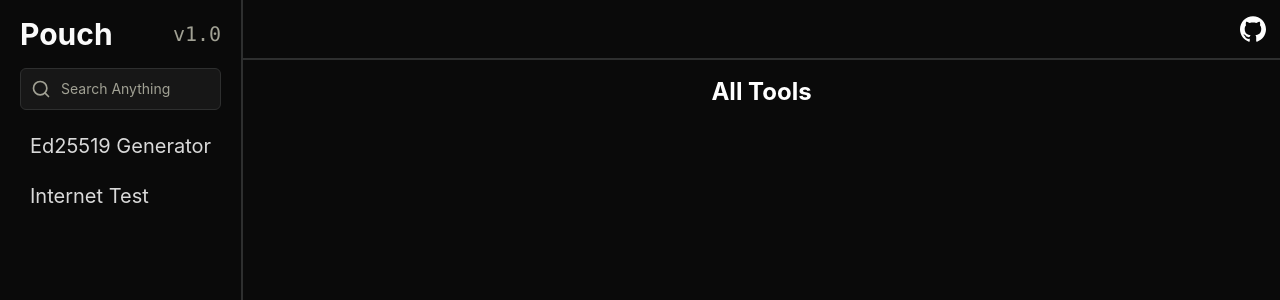
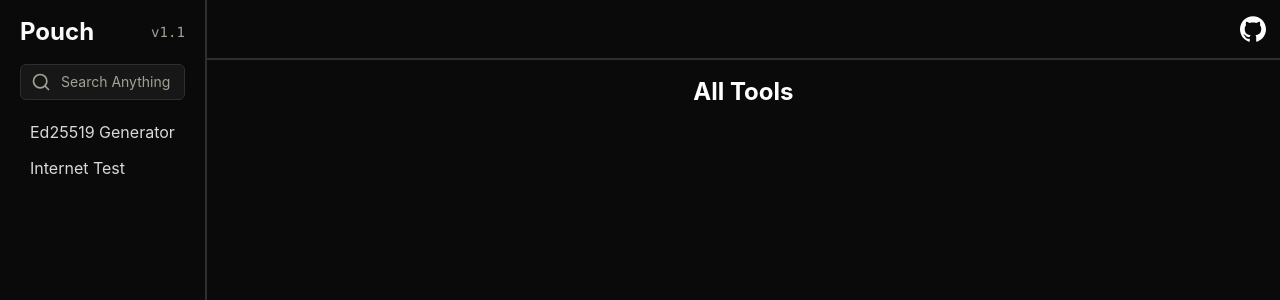
Before and after one commit to BiltuDas1/Pouch, a React app: page / in a window 1280 px wide. Shown: the top 300 px of the page. Built offline with nearby package versions, Linux system fonts and the light colour scheme; the HTML template or start-up script is replaced by a standard one.

Commit message:
fix: Reduced size of sidebar items

```diff
--- a/package.json
+++ b/package.json
@@ -1,7 +1,7 @@
 {
   "name": "pouch",
   "private": true,
-  "version": "1.0",
+  "version": "1.1",
   "type": "module",
   "scripts": {
     "dev": "vite",
--- a/src/pages/homepage.tsx
+++ b/src/pages/homepage.tsx
@@ -35,25 +35,25 @@ export default function Home() {
         <aside className="h-full w-fit min-w-max border-r-2 border-border-primary pl-5 pr-5 pt-4 pb-4 flex flex-col gap-4 select-none">
           <section className="flex flex-col gap-4">
             <div className="flex flex-row justify-between items-center">
-              <h1 className="font-sans text-text-primary text-3xl font-bold">
+              <h1 className="font-sans text-text-primary text-2xl font-bold">
                 Pouch
               </h1>
-              <p className="font-mono text-text-secondary text-xl">
+              <p className="font-mono text-text-secondary text-sm">
                 v{packageJson.version}
               </p>
             </div>
-            <div className="font-sans text-text-secondary bg-background-secondary pl-2.5 pr-2.5 w-full h-10.5 rounded-md flex flex-row items-center gap-2.5 border border-border-primary">
+            <div className="font-sans text-text-secondary bg-background-secondary px-2.5 w-full h-9 rounded-md flex flex-row items-center gap-2.5 border border-border-primary hover:opacity-80 hover:cursor-pointer">
               <Search size={20} />
               <p className="text-sm">Search Anything</p>
             </div>
           </section>
-          <section id="sidebar" className="w-full h-full flex flex-col gap-2.5">
+          <section id="sidebar" className="w-full h-full flex flex-col gap-1">
             {modules.map((module) => (
               <button
                 key={module.name}
                 type="button"
                 onClick={() => navigate(`/mod/${module.name}`)}
-                className={`w-full whitespace-nowrap h-10 pr-2.5 pl-2.5 font-sans text-xl text-text-menu rounded-md flex items-center cursor-pointer ${selectedModule?.name === module.name ? "bg-menu-selection" : "hover:bg-menu-selection"}`}
+                className={`w-full whitespace-nowrap h-8 pr-2.5 pl-2.5 font-sans text-base text-text-menu rounded-md flex items-center cursor-pointer ${selectedModule?.name === module.name ? "bg-menu-selection" : "hover:bg-menu-selection"}`}
               >
                 {module.title}
               </button>
```
